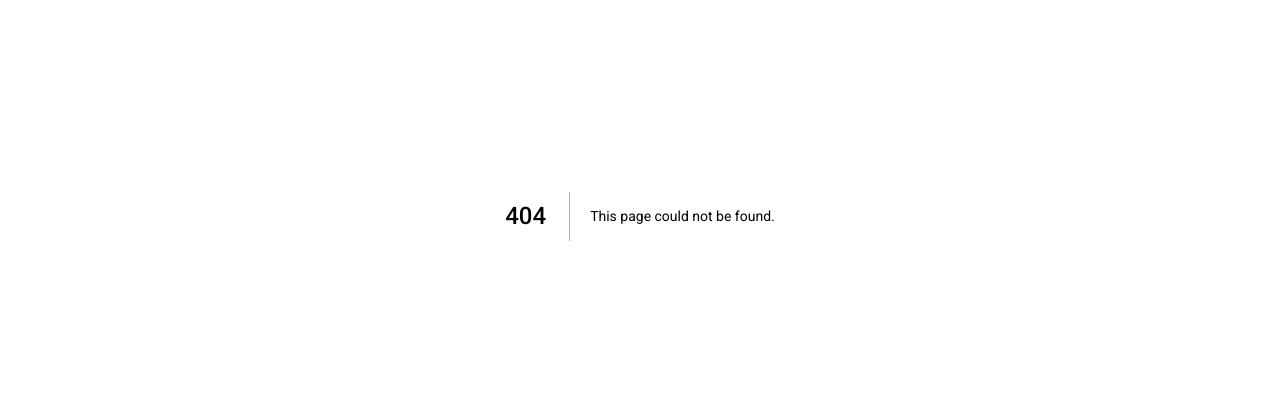
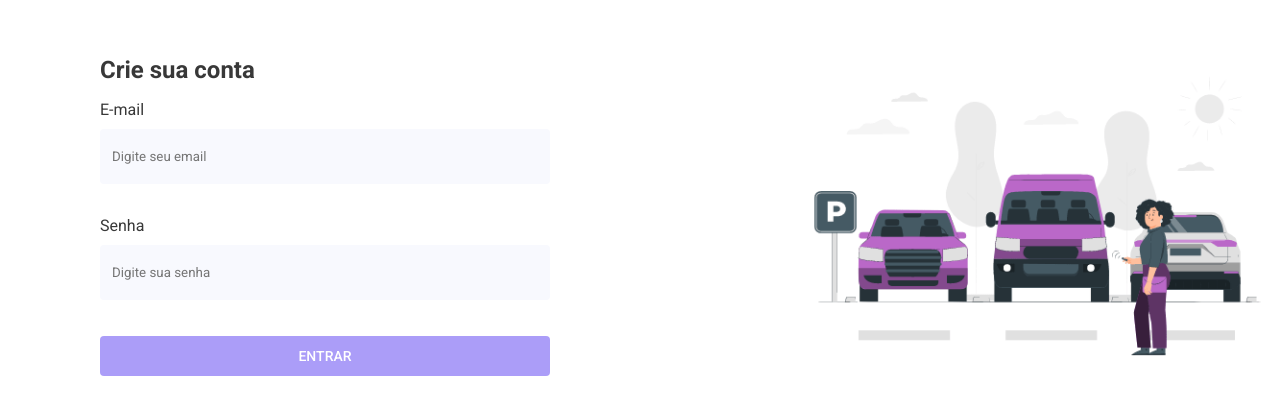
Before and after one commit to joaogabrielramos28/carPark, a Next.js app: page /auth/register in a window 1280 px wide. Before the commit this address had no page. Shown: the part 184-598 px from the top of the page. Built offline with nearby package versions, Linux system fonts and the light colour scheme.

Commit message:
feat: Register screen + register funcionality using firebase auth

```diff
--- a/package.json
+++ b/package.json
@@ -9,6 +9,7 @@
     "lint": "next lint"
   },
   "dependencies": {
+    "firebase": "^9.6.10",
     "next": "12.1.0",
     "react": "17.0.2",
     "react-dom": "17.0.2",
--- /dev/null
+++ b/src/components/Input/index.tsx
@@ -0,0 +1,35 @@
+import React, { useState } from "react";
+import { Container, Input, Label } from "./styles";
+import { IInputFormProps } from "./types";
+const InputForm = ({
+  label,
+  type = "text",
+  placeholder,
+  inputRef,
+  ...rest
+}: IInputFormProps) => {
+  const [onFocus, setOnFocus] = useState(false);
+
+  const handleInputFocus = (): void => {
+    setOnFocus(true);
+  };
+
+  const handleInputBlur = (): void => {
+    setOnFocus(false);
+  };
+  return (
+    <Container>
+      <Label>{label}</Label>
+      <Input
+        type={type}
+        onFocus={handleInputFocus}
+        onBlur={handleInputBlur}
+        isFocus={onFocus}
+        {...rest}
+        placeholder={placeholder}
+        ref={inputRef}
+      />
+    </Container>
+  );
+};
+export default InputForm;
--- /dev/null
+++ b/src/components/Input/styles.ts
@@ -0,0 +1,36 @@
+import styled, { css } from "styled-components";
+
+interface IInputProps {
+  isFocus?: boolean;
+}
+
+export const Container = styled.div`
+  display: flex;
+  flex-direction: column;
+  width: 100%;
+  max-width: 450px;
+
+  margin: 16px 0;
+`;
+
+export const Input = styled.input<IInputProps>`
+  background-color: transparent;
+  padding: 20px 12px;
+  border-radius: 4px;
+  outline: none;
+  border: none;
+  width: 100%;
+  background-color: ${({ theme }) => theme.colors.light_gray};
+
+  ${({ theme, isFocus }) =>
+    isFocus &&
+    css`
+      border: 2px solid ${theme.colors.primary};
+    `}
+`;
+
+export const Label = styled.label`
+  font-size: 16px;
+  color: ${({ theme }) => theme.colors.title};
+  margin-bottom: 10px;
+`;
--- /dev/null
+++ b/src/components/Input/types.ts
@@ -0,0 +1,7 @@
+import { InputHTMLAttributes } from "react";
+
+export interface IInputFormProps extends InputHTMLAttributes<HTMLInputElement> {
+  label: string;
+  type?: string;
+  inputRef?: React.RefObject<HTMLInputElement>;
+}
--- a/src/pages/_app.tsx
+++ b/src/pages/_app.tsx
@@ -2,7 +2,7 @@ import type { AppProps } from "next/app";
 import { ThemeProvider } from "styled-components";
 import GlobalStyle from "../styles/globalStyle";
 import theme from "../styles/theme";
-
+import { app } from "../services/firebase/index";
 function MyApp({ Component, pageProps }: AppProps) {
   return (
     <ThemeProvider theme={theme}>
--- /dev/null
+++ b/src/pages/auth/register/index.tsx
@@ -0,0 +1,75 @@
+import React, { FormEvent, useRef } from "react";
+import { getAuth, createUserWithEmailAndPassword, Auth } from "firebase/auth";
+import {
+  Container,
+  FormContainer,
+  ImageContainer,
+  Form,
+  Title,
+  Button,
+} from "./styles";
+import InputForm from "../../../components/Input";
+import Image from "next/image";
+import { app } from "../../../services/firebase/index";
+
+interface ISubmit {
+  auth: Auth;
+  email: string;
+  password: string;
+}
+
+const Register = () => {
+  const auth = getAuth(app);
+  const email = useRef<HTMLInputElement>(null);
+  const password = useRef<HTMLInputElement>(null);
+
+  const handleSubmit = (e: FormEvent): void => {
+    e.preventDefault();
+    console.log(email.current?.value);
+    console.log(password.current?.value);
+
+    createUserWithEmailAndPassword(
+      auth,
+      email?.current!.value,
+      password?.current!.value
+    )
+      .then((userCredential) => {
+        const user = userCredential.user;
+        console.log(user);
+      })
+      .catch((err) => {
+        console.log(err);
+      });
+  };
+
+  return (
+    <Container>
+      <FormContainer>
+        <Form onSubmit={handleSubmit}>
+          <Title>Crie sua conta</Title>
+          <InputForm
+            label="E-mail"
+            placeholder="Digite seu email"
+            inputRef={email}
+          />
+          <InputForm
+            label="Senha"
+            type={"password"}
+            placeholder="Digite sua senha"
+            inputRef={password}
+          />
+          <Button type="submit">Entrar</Button>
+        </Form>
+      </FormContainer>
+      <ImageContainer>
+        <Image
+          src="/parking.gif"
+          width={650}
+          height={650}
+          alt="A woman opening your car in car park"
+        />
+      </ImageContainer>
+    </Container>
+  );
+};
+export default Register;
--- /dev/null
+++ b/src/pages/auth/register/styles.ts
@@ -0,0 +1,62 @@
+import styled from "styled-components";
+
+export const Container = styled.div`
+  flex: 1;
+  display: flex;
+  width: 100%;
+`;
+
+export const FormContainer = styled.div`
+  max-width: 800px;
+  width: 100%;
+  height: 100vh;
+  display: flex;
+  align-items: center;
+  justify-content: center;
+`;
+
+export const Form = styled.form`
+  display: flex;
+  flex-direction: column;
+  max-width: 600px;
+  width: 100%;
+  justify-content: center;
+`;
+export const Title = styled.h2`
+  color: ${({ theme }) => theme.colors.title};
+`;
+export const Label = styled.label`
+  color: ${({ theme }) => theme.colors.title};
+`;
+
+export const Button = styled.button`
+  max-width: 450px;
+  background-color: ${({ theme }) => theme.colors.primary};
+
+  color: ${({ theme }) => theme.colors.shape};
+
+  padding: 12px 8px;
+  border-radius: 4px;
+  margin-top: 20px;
+
+  border: none;
+  outline: none;
+
+  cursor: pointer;
+
+  font-size: 14px;
+  font-weight: 500;
+  text-transform: uppercase;
+  &:hover {
+    opacity: 0.7;
+    transition: opacity 0.7s;
+  }
+`;
+
+export const ImageContainer = styled.div`
+  flex: 1;
+  width: 100%;
+  display: flex;
+  align-items: center;
+  justify-content: center;
+`;
--- /dev/null
+++ b/src/services/firebase/index.ts
@@ -0,0 +1,19 @@
+import { initializeApp } from "firebase/app";
+import { getFirestore } from "firebase/firestore";
+const firebaseConfig = {
+  apiKey: "AIzaSyA8GALwENb6o4THLmeDhKBIZHsAKMPH9r0",
+
+  authDomain: "carpark-63baa.firebaseapp.com",
+
+  projectId: "carpark-63baa",
+
+  storageBucket: "carpark-63baa.appspot.com",
+
+  messagingSenderId: "322510019818",
+
+  appId: "1:322510019818:web:d8e5ec5ca3de2af4e9cb93",
+};
+
+export const app = initializeApp(firebaseConfig);
+
+export const database = getFirestore(app);
--- a/src/styles/theme.ts
+++ b/src/styles/theme.ts
@@ -12,5 +12,6 @@ export default {
     alert: "",
     alert_light: "#FFECED",
     dark: "#000",
+    light_gray: "#F8F9FE",
   },
 };
```
Also changed, not shown: public/parking.gif (added), 1 other file (tests, documents, lock files or other folders).
